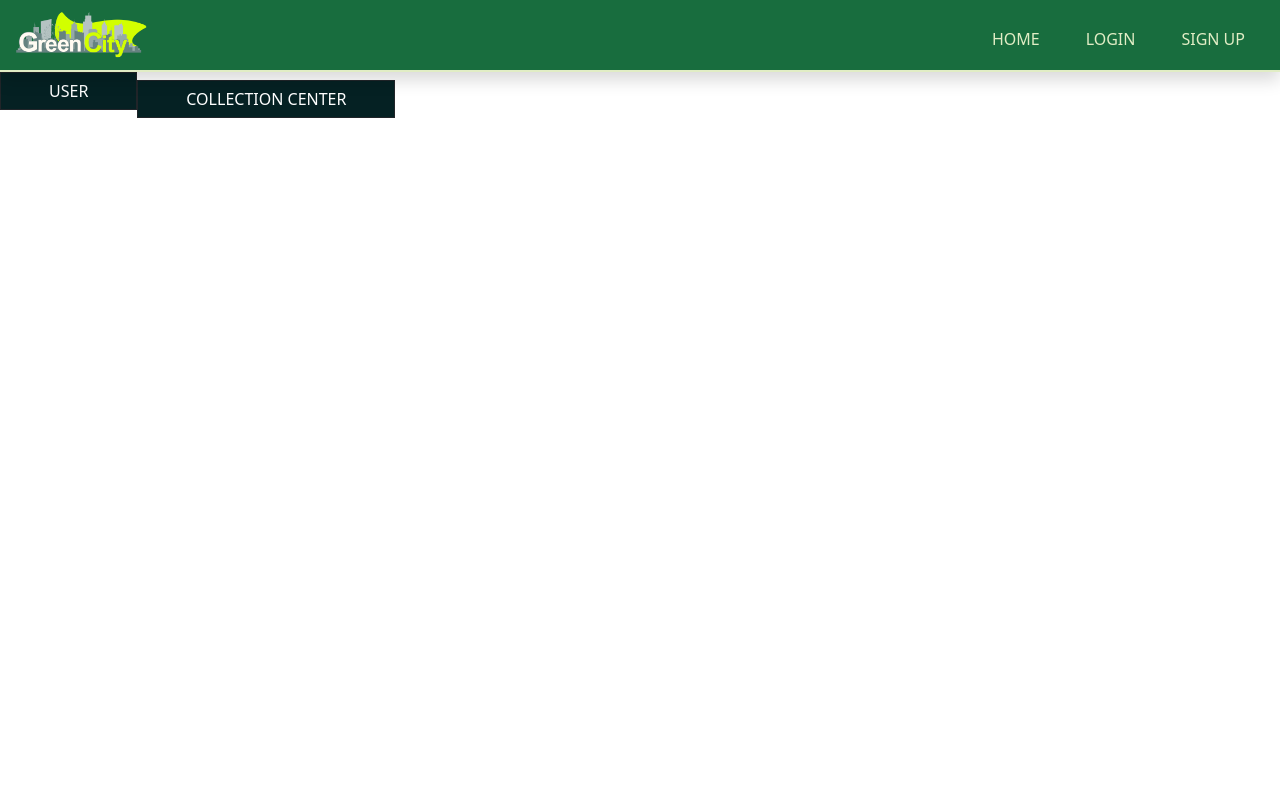
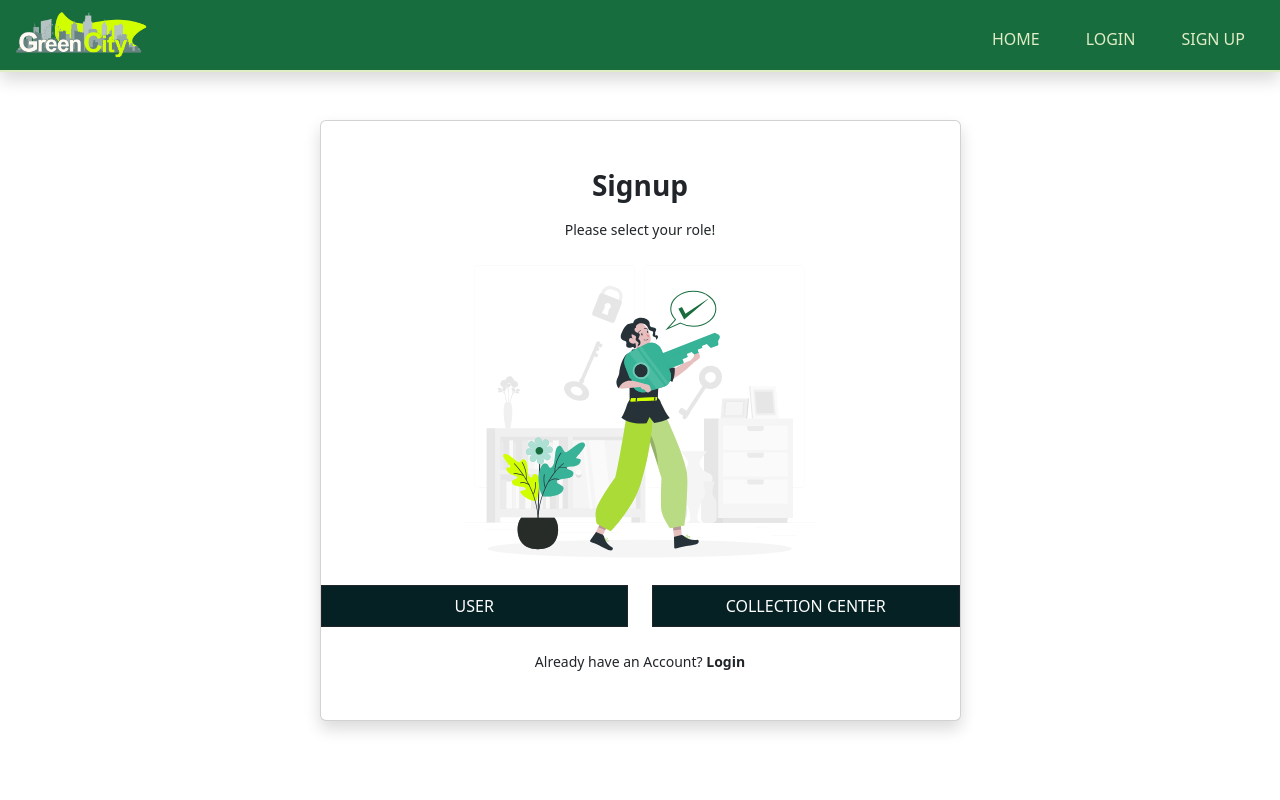
Before and after one commit to Hasitha-Lakshan/GreenCity-App-Frontend, a React (Create React App) app: page /signup in a window 1280 px wide. Shown: the top 800 px of the page. Built offline with nearby package versions, Linux system fonts and the light colour scheme.

Commit message:
added styles to sign-up page

```diff
--- /dev/null
+++ b/src/Pages/signup/SignUp.css
@@ -0,0 +1,8 @@
+.login-link:hover {
+    cursor: pointer;
+    color: #186d3e !important;
+}
+
+.sign-up-icon {
+    width: 350px;
+}
--- a/src/Pages/signup/SignUp.tsx
+++ b/src/Pages/signup/SignUp.tsx
@@ -1,7 +1,9 @@
-import { useNavigate } from "react-router-dom";
+import { Link, useNavigate } from "react-router-dom";
+import "./SignUp.css";
+import signUpIcon from '../../assets/Images/sign-up.svg';
 
 export const SignUp = () => {
-
+    const signUpPageConfig = { title: 'Signup', message: 'Please select your role!' };
     const navigate = useNavigate();
 
     /**
@@ -14,9 +16,33 @@ export const SignUp = () => {
     }
 
     return (
-        <div>
-            <button onClick={() => onClickHandler("user")} className="btn btn-dark btn-block px-5 mb-3" > USER </button>
-            <button onClick={() => onClickHandler("collectionCenter")} className="btn btn-dark btn-block px-5" > COLLECTION CENTER </button>
+        <div className='container my-5'>
+            <div className="row justify-content-center">
+                <div className='col-7'>
+                    <div className="card shadow">
+                        <div className="text-center py-5">
+                            <div>
+                                <h3 className="fw-bold mb-3">{signUpPageConfig.title}</h3>
+                                <p className="text-dark">{signUpPageConfig.message}</p>
+                                <img className="sign-up-icon mx-auto d-block" src={signUpIcon} alt='sign-up icon' />
+                            </div>
+                            <div className="row mt-3">
+                                <div className="col-6">
+                                    <button className="btn btn-dark btn-block p-2 w-100 btn-custom-1" onClick={() => onClickHandler("user")}  > USER </button>
+                                </div>
+                                <div className="col-6">
+                                    <button className="btn btn-dark btn-block p-2 w-100 btn-custom-1" onClick={() => onClickHandler("collectionCenter")}  > COLLECTION CENTER </button>
+                                </div>
+                            </div>
+                            <div>
+                                <p className="mb-0 mt-4">Already have an Account?
+                                    <Link className="text-dark fw-bold login-link" to='/login'> Login</Link>
+                                </p>
+                            </div>
+                        </div>
+                    </div>
+                </div>
+            </div>
         </div>
     )
 }
```
Also changed, not shown: src/assets/Images/sign-up.svg (added), src/assets/Images/signupImg.jpg (deleted).
